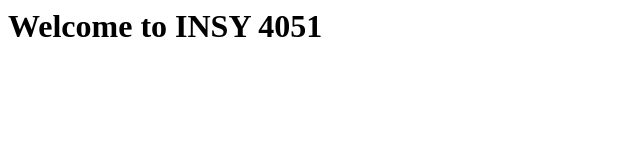
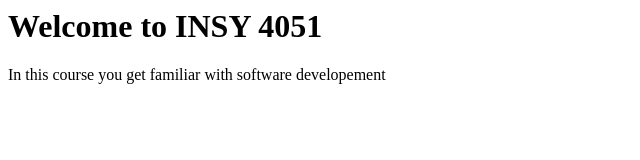
Before and after one commit to TedLawder/INSY4051group, a plain HTML site: page index.html in a window 1280 px wide. Shown: the whole page, without its empty margins (0-640 px from the left). Drawn offline with Linux system fonts and the light colour scheme.

Commit message:
Add course description

```diff
--- a/index.html
+++ b/index.html
@@ -5,6 +5,8 @@
 <body>
   <h1>Welcome to INSY 4051</h1>
 
+  <p> In this course you get familiar with software developement</p>
+
 </body>
 
 </html>
```
